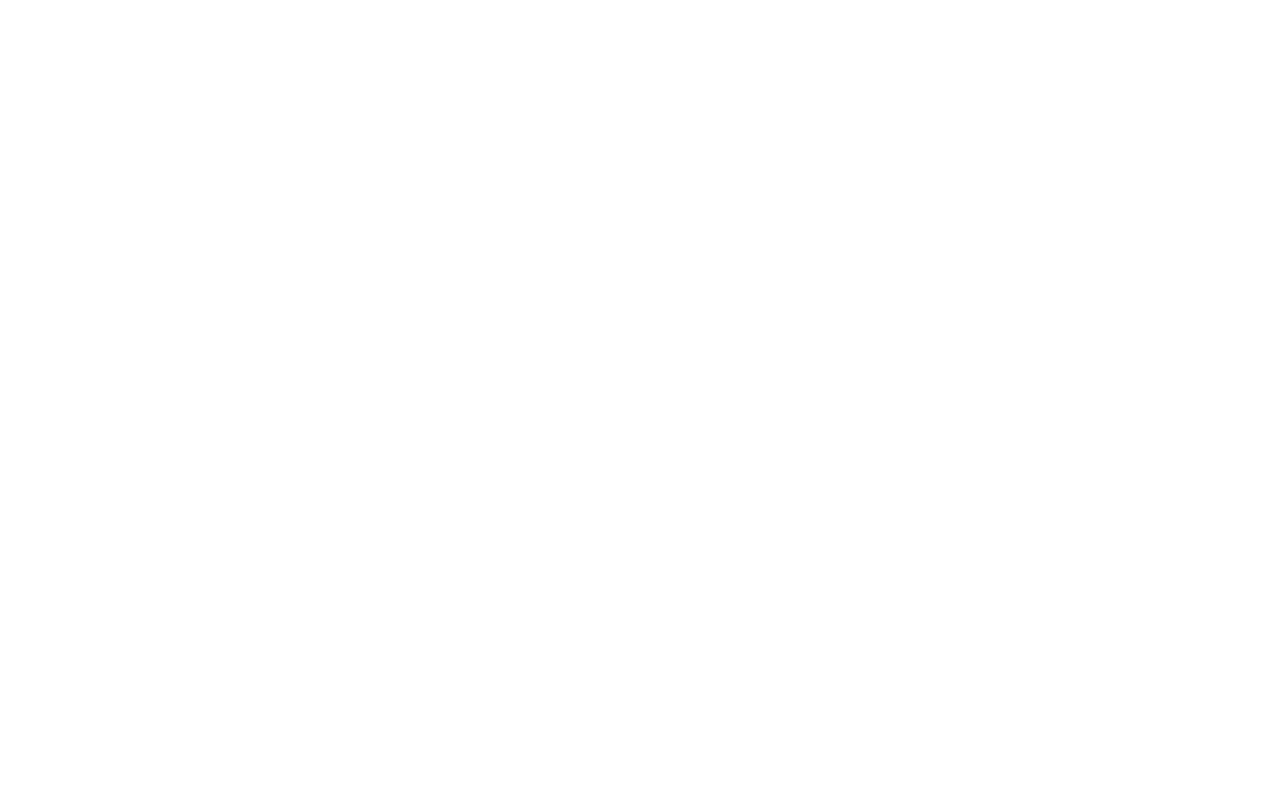
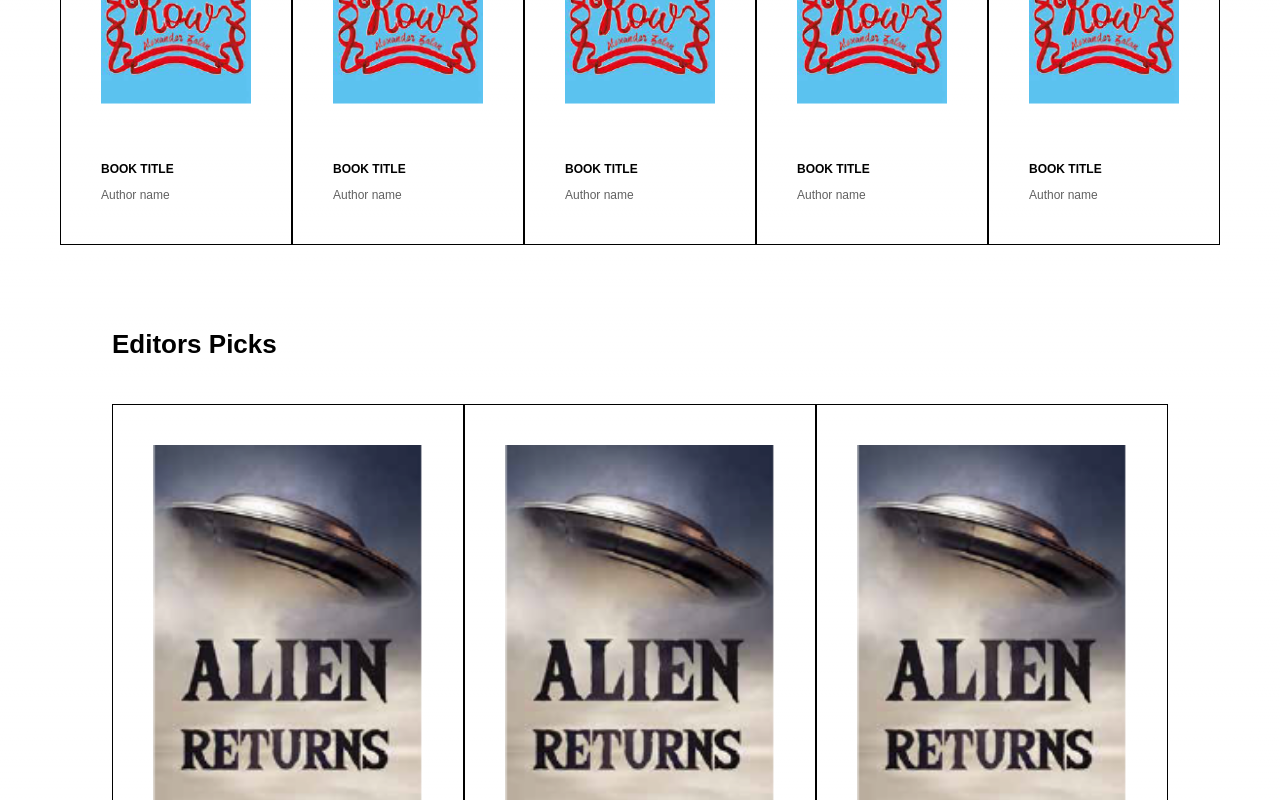
Before and after one commit to Hadees621/Olympia-USA, a Next.js app: page / in a window 1280 px wide. Shown: the part 2000-2800 px from the top of the page. Before the commit the page ends 1092 px from the top, so only its background shows below. Built offline with nearby package versions, Linux system fonts and the light colour scheme.

Commit message:
chore: editors picks

```diff
--- a/src/app/layout.js
+++ b/src/app/layout.js
@@ -13,7 +13,7 @@ export default function RootLayout({ children }) {
     <html lang="en">
       <body className="h-screen bg-white">
         {children}
-        {/* <Navbar /> */}
+        <Navbar />
       </body>
     </html>
   );
--- a/src/app/page.js
+++ b/src/app/page.js
@@ -1,4 +1,6 @@
 import AboutSection from "@/components/home/AboutSection";
+import EditorsPick from "@/components/home/EditorsPick";
+import Features from "@/components/home/Features";
 import MostPopular from "@/components/home/MostPopular";
 import NewReleases from "@/components/home/NewReleases";
 import PoemsComponent from "@/components/home/PoemsComponent";
@@ -7,14 +9,21 @@ export default function Home() {
   return (
     <div className="w-full flex flex-col justify-center items-center">
 
-      {/* <NewReleases /> */}
-      {/* <AboutSection
+      <NewReleases />
+
+      <AboutSection
         heading="About Us"
         paragraph="Olympia Publishers USA is a leading independent book publisher. Publishing talented authors from across the world.We publish adult and children’s fiction and non - fiction books in various formats including paperback, hardback, ebook and audiobook.Make your dream a reality, become a published author. Start your publishing journey with us"
-      /> */}
+      />
 
       {/* <PoemsComponent /> */}
+
       <MostPopular />
+
+      {/* <Features /> */}
+
+      <EditorsPick />
+
     </div>
   )
 }
--- /dev/null
+++ b/src/components/home/EditorsPick.js
@@ -0,0 +1,38 @@
+import Image from 'next/image'
+import Button from '../common/Button'
+
+const EditorsPick = () => {
+    return (
+        <div>
+            <p className='text-[26px] font-semibold font-droid-sans text-start'>Editors Picks</p>
+            <div className='flex py-10'>
+                <div className='p-10 flex flex-col border border-black flex-grow hover:bg-[#EFF4F7]'>
+                    <div className=''>
+                        <Image src="/assests/Books/Asset6.png" width={270} height={400} className='hover:shadow' />
+                    </div>
+                    <div className='pt-10 flex w-full justify-center'>
+                        <Button title="READ BOOK" />
+                    </div>
+                </div>
+                <div className='p-10 flex flex-col border border-black flex-grow hover:bg-[#EFF4F7]'>
+                    <div className=''>
+                        <Image src="/assests/Books/Asset6.png" width={270} height={400} className='hover:shadow' />
+                    </div>
+                    <div className='pt-10 flex w-full justify-center'>
+                        <Button title="READ BOOK" />
+                    </div>
+                </div>
+                <div className='p-10 flex flex-col border border-black flex-grow hover:bg-[#EFF4F7]'>
+                    <div className=''>
+                        <Image src="/assests/Books/Asset6.png" width={270} height={400} className='hover:shadow' />
+                    </div>
+                    <div className='pt-10 flex w-full justify-center'>
+                        <Button title="READ BOOK" />
+                    </div>
+                </div>
+            </div>
+        </div>
+    )
+}
+
+export default EditorsPick
--- /dev/null
+++ b/src/components/home/Features.js
@@ -0,0 +1,11 @@
+import React from 'react'
+
+const Features = () => {
+  return (
+    <div>
+
+    </div>
+  )
+}
+
+export default Features
--- a/src/components/home/PoemsComponent.js
+++ b/src/components/home/PoemsComponent.js
@@ -1,5 +1,4 @@
 import Image from 'next/image'
-import React from 'react'
 import Button from '../common/Button'
 import PoemInfo from './poeminfo'
 
```
